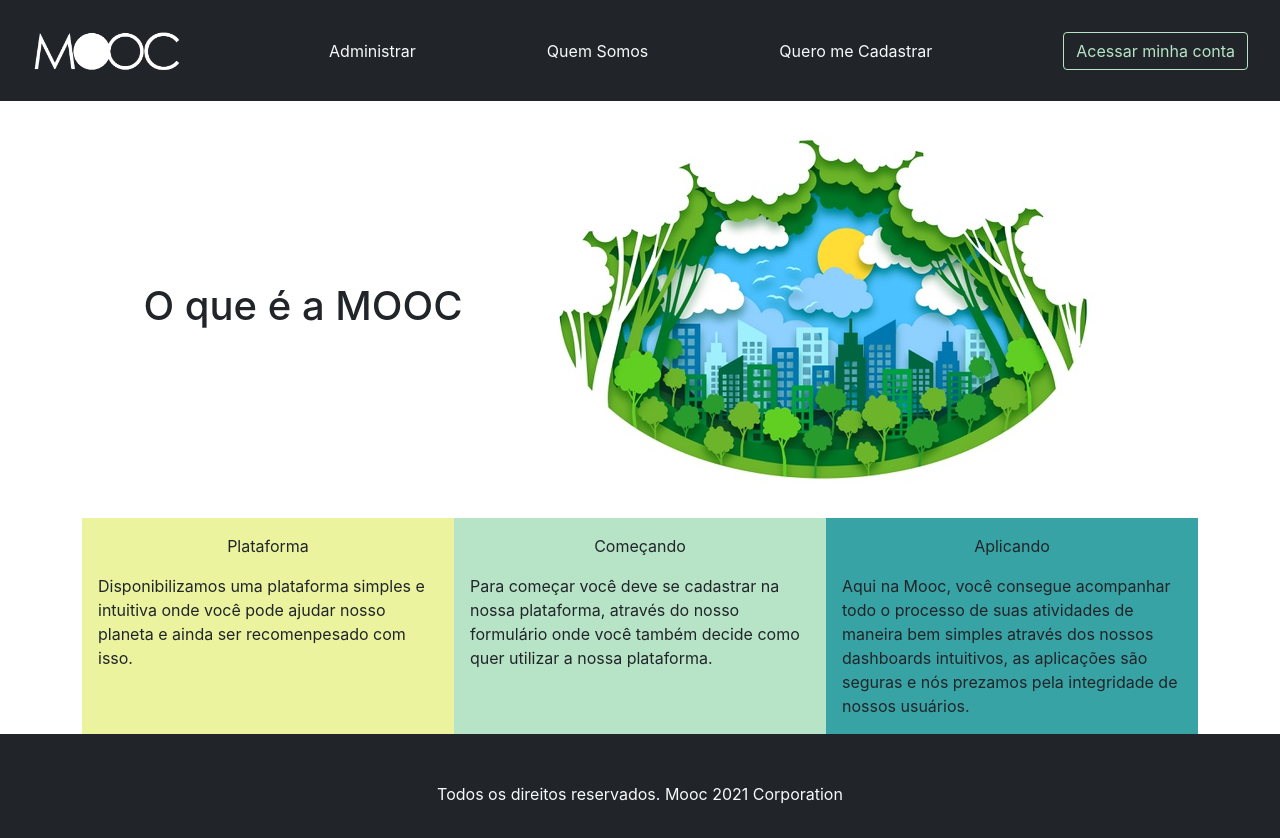
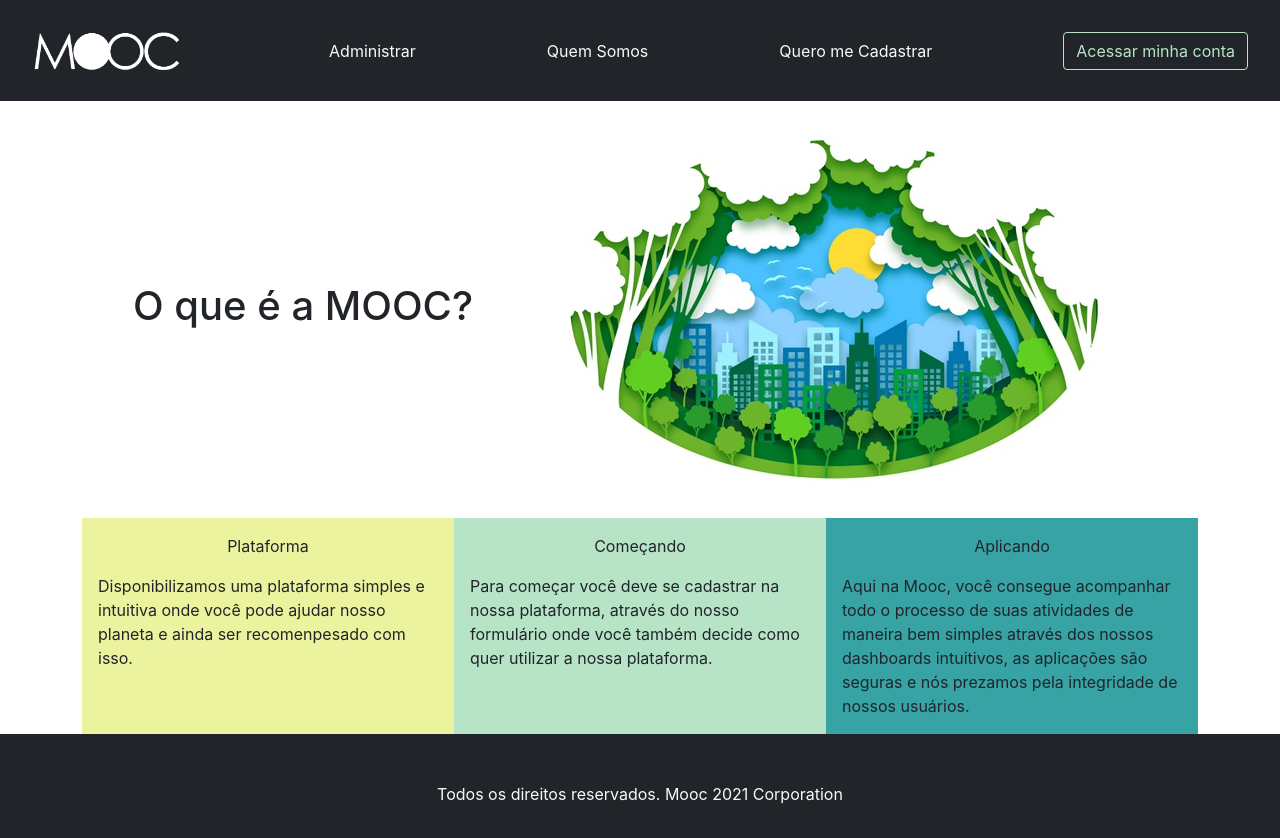
Before and after one commit to Challenge-FIAP/frontend-moocbank, a React (Create React App) app: page /home in a window 1280 px wide. Shown: the top 838 px of the page. Built offline with nearby package versions, Linux system fonts and the light colour scheme.

Commit message:
ajustando texto

```diff
--- a/src/views/Home.js
+++ b/src/views/Home.js
@@ -8,7 +8,7 @@ const Home = () => {
       <Menu />
       <div className="flex-grow-1 container d-flex flex-wrap w-100">
         <div className="d-flex flex-wrap justify-content-center align-items-center w-100">
-          <h1 className="me-5">O que é a MOOC</h1>
+          <h1 className="me-5">O que é a MOOC?</h1>
           <img className="img-fluid" src="./images/imagem.jpg" alt="Imagem com árvores, céu e sol" />
         </div>
         <div className="d-flex justify-content-center w-100">
```
